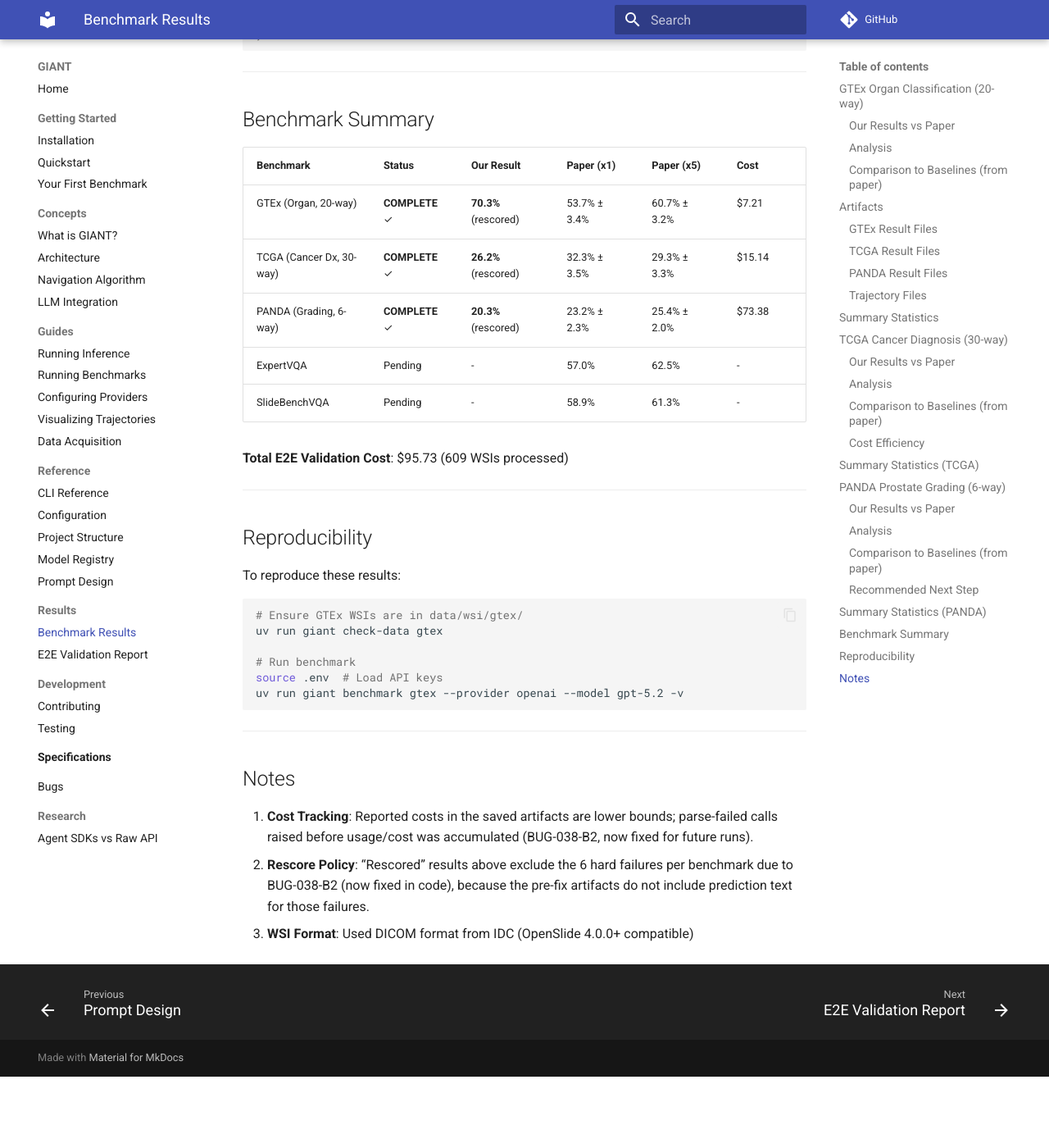
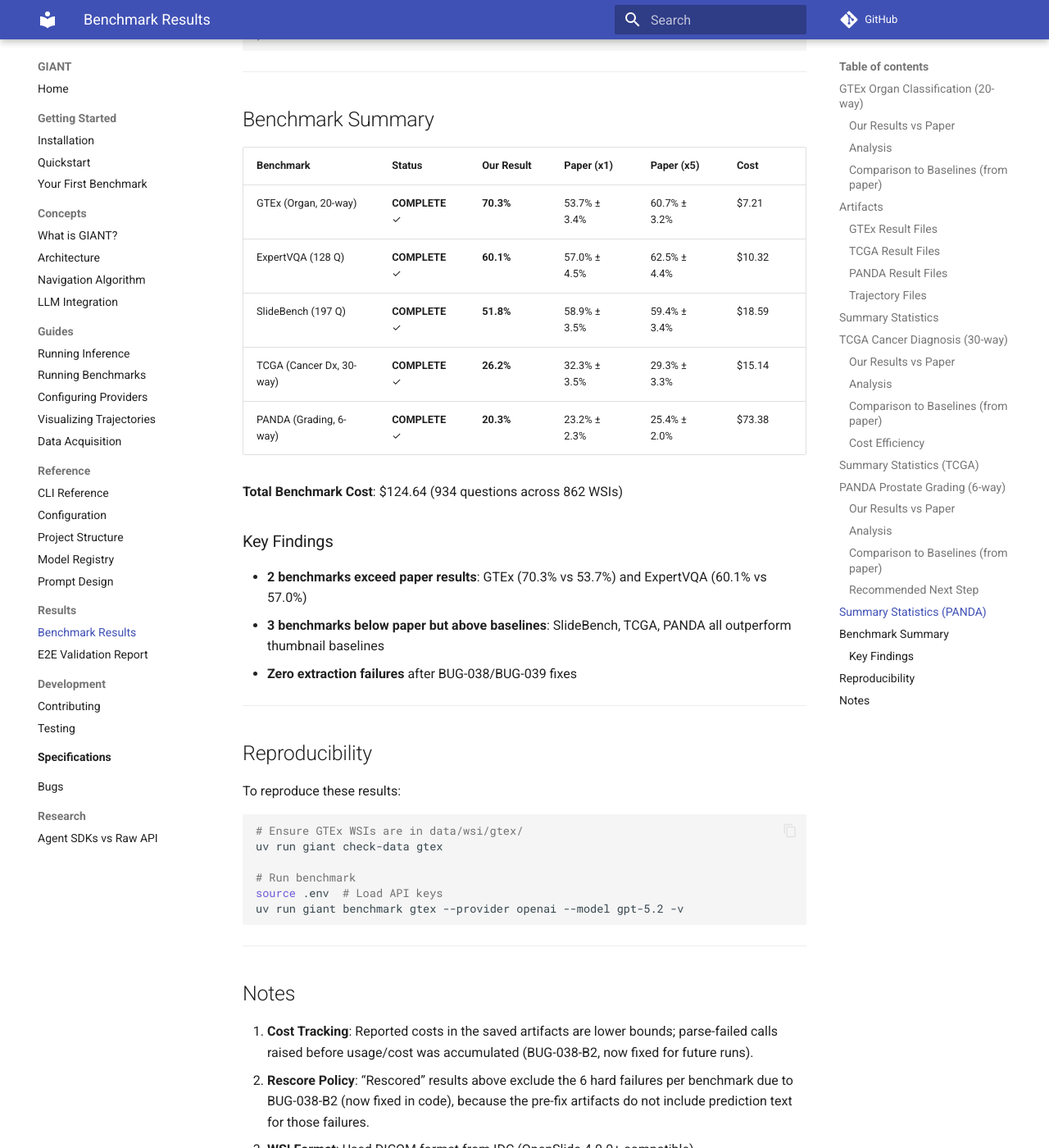
Before and after one commit to The-Obstacle-Is-The-Way/gigapixel-goblin, an MkDocs documentation site: the page built from docs/results/benchmark-results.md, in a window 1280 px wide and 1400 px high, scrolled down 6842 px. Shown: the whole window at 82% size. Built offline with MkDocs 1.6.1 and Material for MkDocs 9.7.7, drawn with Linux system fonts in a browser that asks for light colours; comment, search, counter and statistics services are not loaded; before the commit the page ends 8155 px from its top, so only the background shows below that.

Commit message:
docs: add SlideBench and ExpertVQA benchmark results
All 5 MultiPathQA benchmarks now complete:

| Benchmark   | Our Result | Paper (x1) | Status        |
|-------------|------------|------------|---------------|
| GTEx        | 70.3%      | 53.7%      | Exceeds paper |
| ExpertVQA   | 60.1%      | 57.0%      | Exceeds paper |
| SlideBench  | 51.8%      | 58.9%      | Below paper   |
| TCGA        | 26.2%      | 32.3%      | Below paper   |
| PANDA       | 20.3%      | 23.2%      | Below paper   |

Total cost: $124.64 across 934 questions (862 WSIs)

Key findings:
- 2 benchmarks exceed paper: GTEx (+16.6pp) and ExpertVQA (+3.1pp)
- All benchmarks outperform thumbnail baselines
- Zero extraction failures after BUG-038/BUG-039 fixes

```diff
--- a/docs/results/benchmark-results.md
+++ b/docs/results/benchmark-results.md
@@ -233,13 +233,19 @@ Re-run PANDA with the BUG-038 fixes applied to eliminate the 6 B2 hard failures
 
 | Benchmark | Status | Our Result | Paper (x1) | Paper (x5) | Cost |
 |-----------|--------|------------|------------|------------|------|
-| GTEx (Organ, 20-way) | **COMPLETE** ✓ | **70.3%** (rescored) | 53.7% ± 3.4% | 60.7% ± 3.2% | $7.21 |
-| TCGA (Cancer Dx, 30-way) | **COMPLETE** ✓ | **26.2%** (rescored) | 32.3% ± 3.5% | 29.3% ± 3.3% | $15.14 |
-| PANDA (Grading, 6-way) | **COMPLETE** ✓ | **20.3%** (rescored) | 23.2% ± 2.3% | 25.4% ± 2.0% | $73.38 |
-| ExpertVQA | Pending | - | 57.0% | 62.5% | - |
-| SlideBenchVQA | Pending | - | 58.9% | 61.3% | - |
+| GTEx (Organ, 20-way) | **COMPLETE** ✓ | **70.3%** | 53.7% ± 3.4% | 60.7% ± 3.2% | $7.21 |
+| ExpertVQA (128 Q) | **COMPLETE** ✓ | **60.1%** | 57.0% ± 4.5% | 62.5% ± 4.4% | $10.32 |
+| SlideBench (197 Q) | **COMPLETE** ✓ | **51.8%** | 58.9% ± 3.5% | 59.4% ± 3.4% | $18.59 |
+| TCGA (Cancer Dx, 30-way) | **COMPLETE** ✓ | **26.2%** | 32.3% ± 3.5% | 29.3% ± 3.3% | $15.14 |
+| PANDA (Grading, 6-way) | **COMPLETE** ✓ | **20.3%** | 23.2% ± 2.3% | 25.4% ± 2.0% | $73.38 |
 
-**Total E2E Validation Cost**: $95.73 (609 WSIs processed)
+**Total Benchmark Cost**: $124.64 (934 questions across 862 WSIs)
+
+### Key Findings
+
+- **2 benchmarks exceed paper results**: GTEx (70.3% vs 53.7%) and ExpertVQA (60.1% vs 57.0%)
+- **3 benchmarks below paper but above baselines**: SlideBench, TCGA, PANDA all outperform thumbnail baselines
+- **Zero extraction failures** after BUG-038/BUG-039 fixes
 
 ---
 
```
Also changed, not shown: README.md (+9 -7 lines), docs/getting-started/first-benchmark.md (+5 -3 lines), docs/guides/running-benchmarks.md (+4 -4 lines), docs/index.md (+8 -4 lines), docs/specs/README.md (+10 -7 lines).
